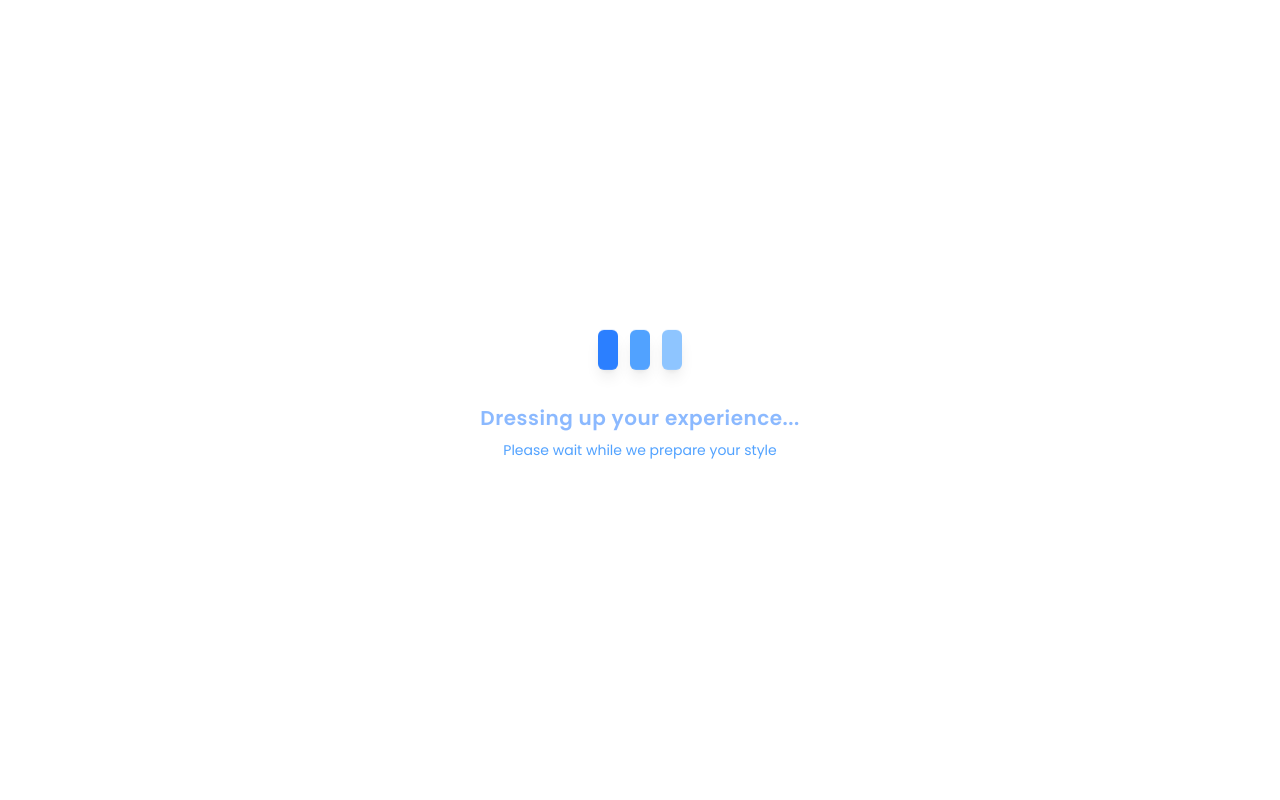
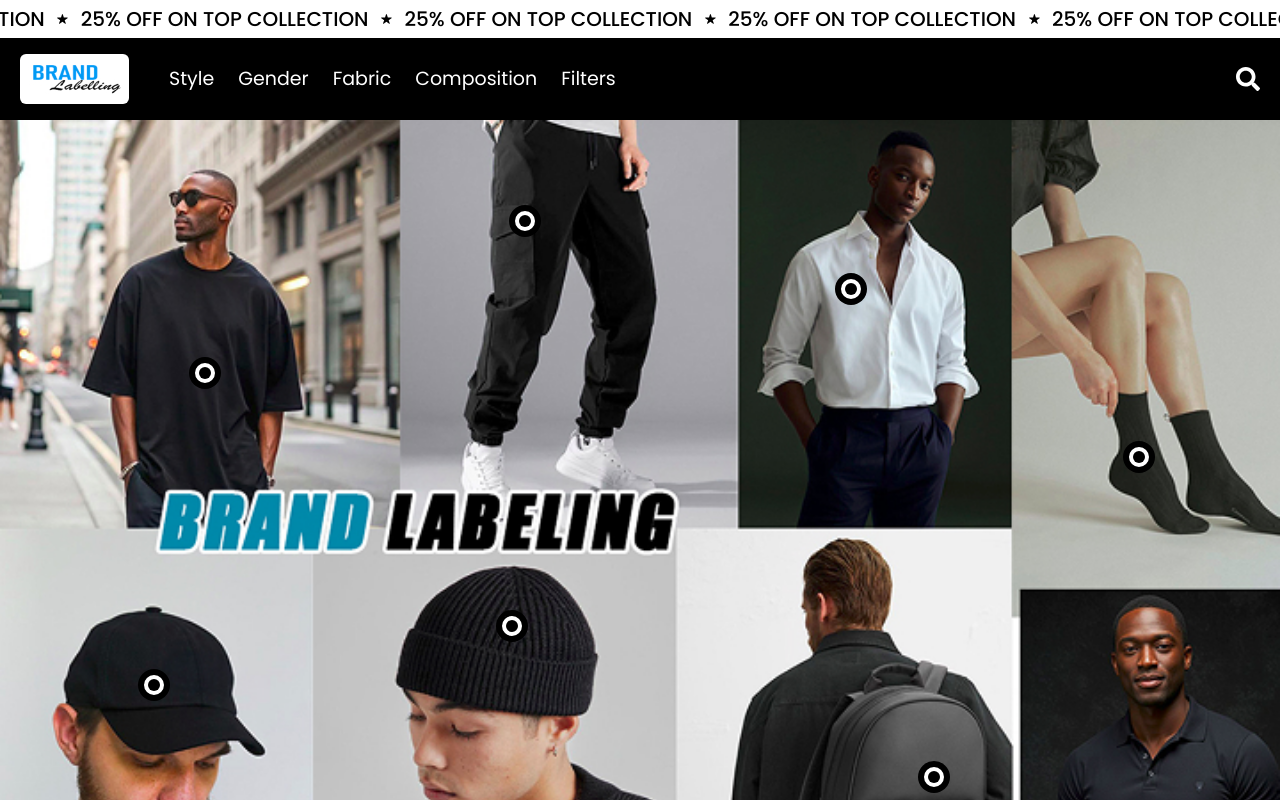
Before and after one commit to vignesh7567/brand-labeling, a React (Vite) app: page / in a window 1280 px wide. Shown: the top 800 px of the page. Built offline with nearby package versions, Linux system fonts and the light colour scheme.

Commit message:
apply images

```diff
--- a/src/pages/Home.jsx
+++ b/src/pages/Home.jsx
@@ -12,13 +12,14 @@
 import Footer from '../components/Footer/Footer'
 import ProductNavigatorsm from '../utils/ProductNavigatorsm'
 
-const TOTAL_IMAGES = 5;
+const TOTAL_IMAGES = 4;
 
 const Home = () => {
   const [loadedImages, setLoadedImages] = useState(0);
 
   // Handler for all images
   const handleImageLoad = () => setLoadedImages(count => count + 1);
+  console.log(loadedImages, TOTAL_IMAGES);
 
   return (
     <div className=' flex flex-col'>
```
